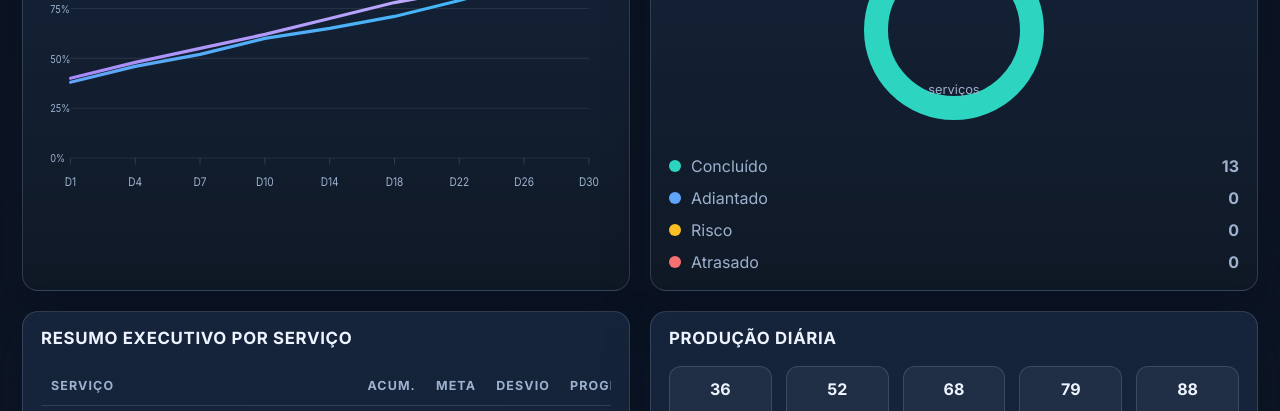
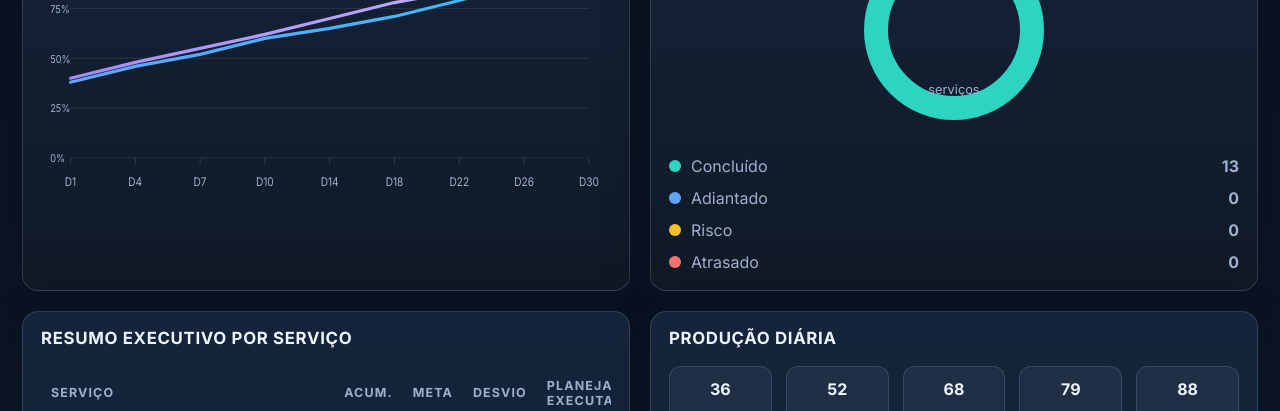
Before and after one commit to saulobarbosasjab81-jpg/PAASetembro, a plain HTML site: page index.html in a window 1280 px wide. Shown: the part 381-792 px from the top of the page. Drawn offline with Linux system fonts and the light colour scheme.

Commit message:
Header: Progresso → Planejado / Executado

```diff
--- a/index.html
+++ b/index.html
@@ -71,7 +71,7 @@
                     <th>Acum.</th>
                     <th>Meta</th>
                     <th>Desvio</th>
-                    <th>Progresso</th>
+                    <th>Planejado / Executado</th>
                     <th>Situação</th>
                 </tr>
               </thead>
```
